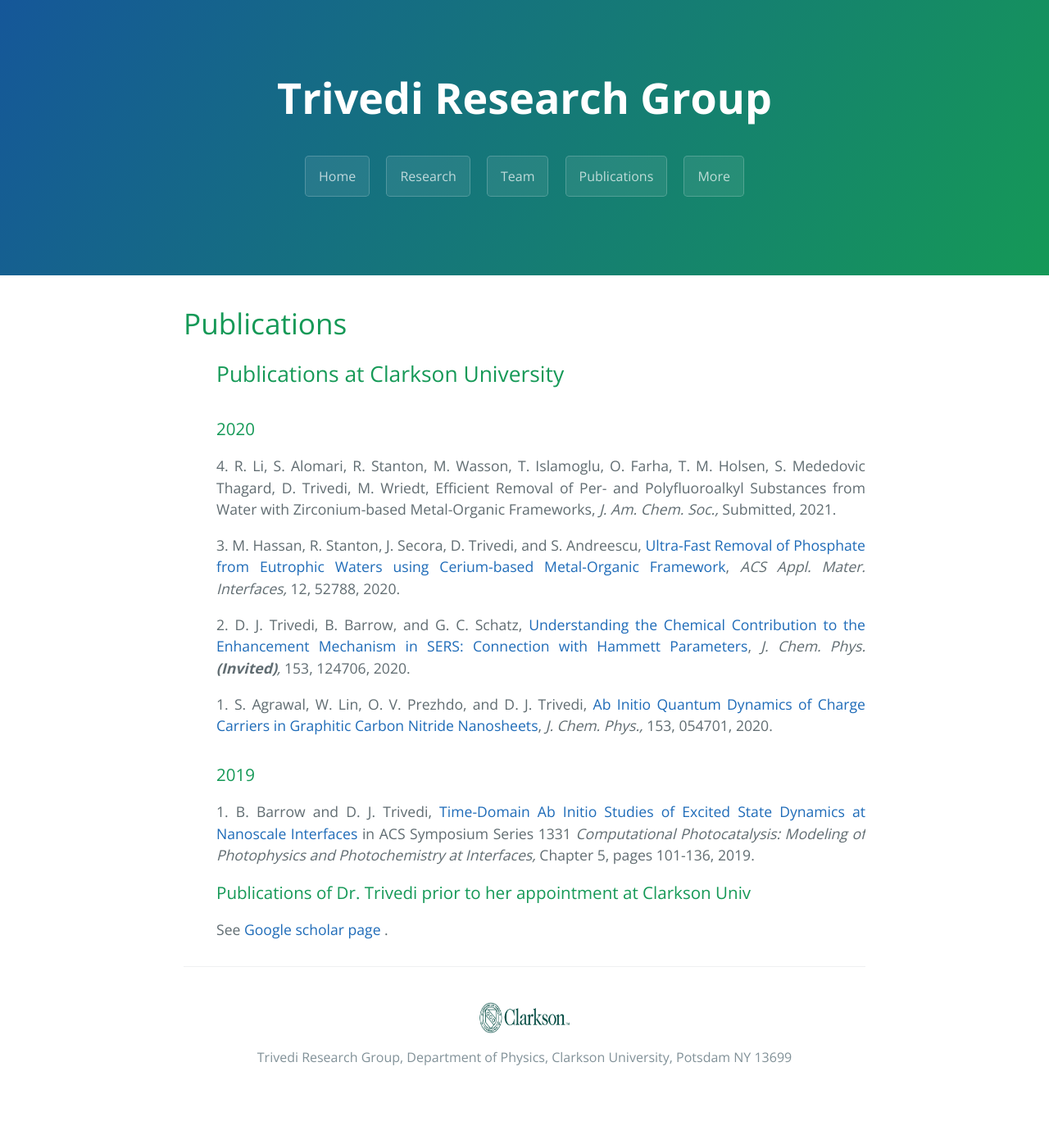
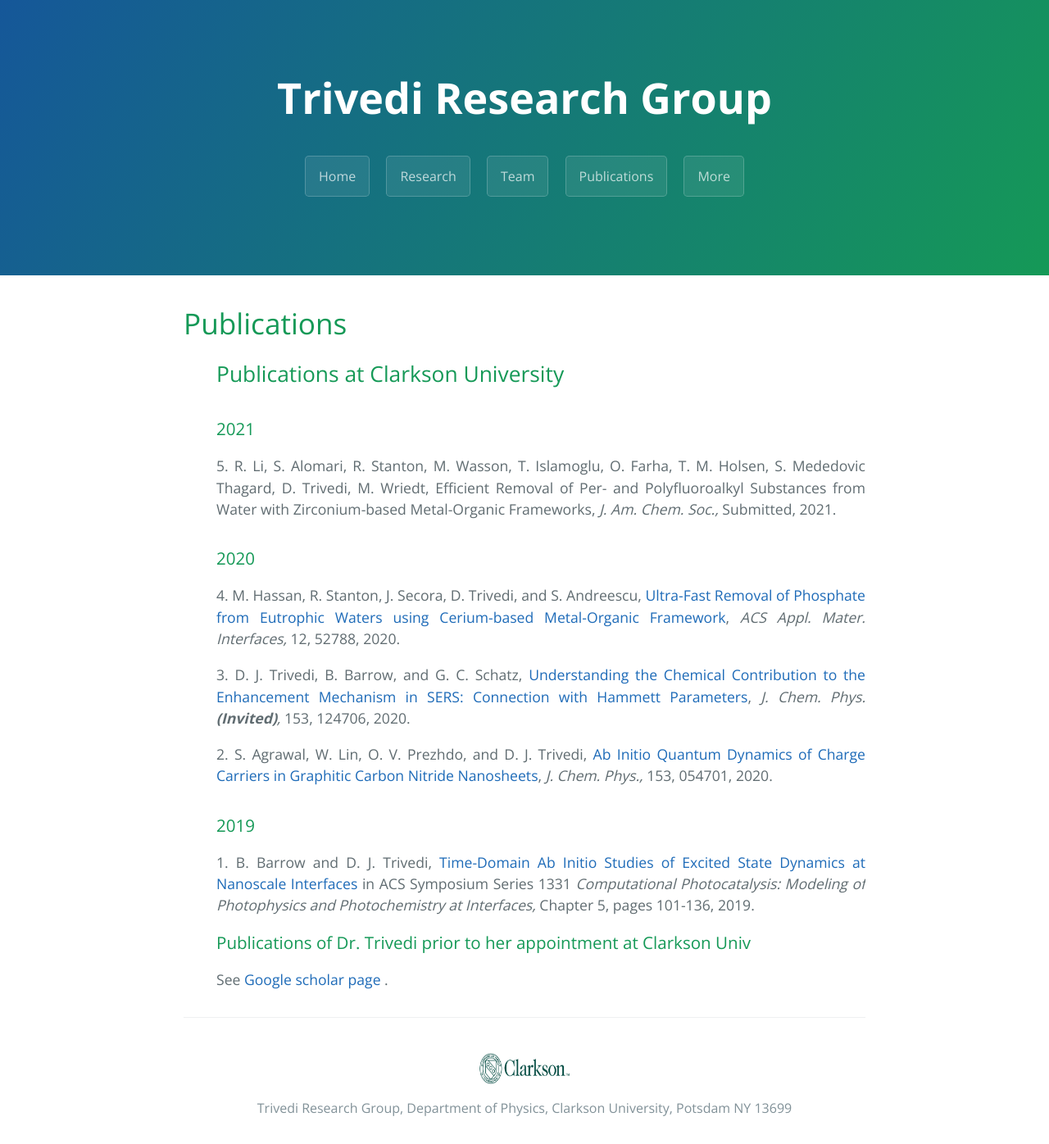
Before and after one commit to dharatrivedi/dharatrivedi.github.io, a Jekyll site: the page built from publication.html, in a window 1280 px wide. Shown: the whole page at 82% size. Built offline with Jekyll 4.4.1, drawn with Linux system fonts in a browser that asks for light colours; before the commit the page ends 1334 px from its top, so only the background shows below that.

Commit message:
Update publication.html

```diff
--- a/publication.html
+++ b/publication.html
@@ -7,14 +7,15 @@ title: {{ site.name }}
   <h1>Publications</h1>
   <ul class="clearfix" style="text-align:justify">
     <h2>Publications at Clarkson University</h2>
+    <h3>2021</h3>
+      5. R. Li, S. Alomari, R. Stanton, M. Wasson, T. Islamoglu, O. Farha, T. M. Holsen, S. Mededovic Thagard, D. Trivedi, M. Wriedt, Efficient Removal of Per- and Polyfluoroalkyl Substances from Water with Zirconium-based Metal-Organic Frameworks, <i> J. Am. Chem. Soc.,</i> Submitted, 2021.<br />
+      <p> </p>
     <h3>2020</h3>
-      4. R. Li, S. Alomari, R. Stanton, M. Wasson, T. Islamoglu, O. Farha, T. M. Holsen, S. Mededovic Thagard, D. Trivedi, M. Wriedt, Efficient Removal of Per- and Polyfluoroalkyl Substances from Water with Zirconium-based Metal-Organic Frameworks, <i> J. Am. Chem. Soc.,</i> Submitted, 2021.<br />
+      4. M. Hassan, R. Stanton, J. Secora, D. Trivedi, and S. Andreescu, <a href="https://doi.org/10.1021/acsami.0c16477"> Ultra-Fast Removal of Phosphate from Eutrophic Waters using Cerium-based Metal-Organic Framework</a>, <i> ACS Appl. Mater. Interfaces,</i> 12, 52788, 2020.<br />
       <p> </p>
-      3. M. Hassan, R. Stanton, J. Secora, D. Trivedi, and S. Andreescu, <a href="https://doi.org/10.1021/acsami.0c16477"> Ultra-Fast Removal of Phosphate from Eutrophic Waters using Cerium-based Metal-Organic Framework</a>, <i> ACS Appl. Mater. Interfaces,</i> 12, 52788, 2020.<br />
+      3. D. J. Trivedi, B. Barrow, and G. C. Schatz, <a href="https://doi.org/10.1063/5.0023359"> Understanding the Chemical Contribution to the Enhancement Mechanism in SERS: Connection with Hammett Parameters</a>, <i> J. Chem. Phys.<b> (Invited)</b>,</i> 153, 124706, 2020.<br />
       <p> </p>
-      2. D. J. Trivedi, B. Barrow, and G. C. Schatz, <a href="https://doi.org/10.1063/5.0023359"> Understanding the Chemical Contribution to the Enhancement Mechanism in SERS: Connection with Hammett Parameters</a>, <i> J. Chem. Phys.<b> (Invited)</b>,</i> 153, 124706, 2020.<br />
-      <p> </p>
-      1. S. Agrawal, W. Lin, O. V. Prezhdo, and D. J. Trivedi, <a href="https://doi.org/10.1063/5.0010628"> Ab Initio Quantum Dynamics of Charge Carriers in Graphitic Carbon Nitride Nanosheets</a>, <i> J. Chem. Phys.,</i> 153, 054701, 2020.
+      2. S. Agrawal, W. Lin, O. V. Prezhdo, and D. J. Trivedi, <a href="https://doi.org/10.1063/5.0010628"> Ab Initio Quantum Dynamics of Charge Carriers in Graphitic Carbon Nitride Nanosheets</a>, <i> J. Chem. Phys.,</i> 153, 054701, 2020.
     <h3>2019</h3>
       1. B. Barrow and D. J. Trivedi, <a href="https://doi.org/10.1021/bk-2019-1331.ch005"> Time-Domain Ab Initio Studies of Excited State Dynamics at Nanoscale Interfaces </a> in ACS Symposium Series 1331 <i> Computational Photocatalysis: Modeling of Photophysics and Photochemistry at Interfaces,</i> Chapter 5, pages 101-136, 2019.
   </ul>
```
